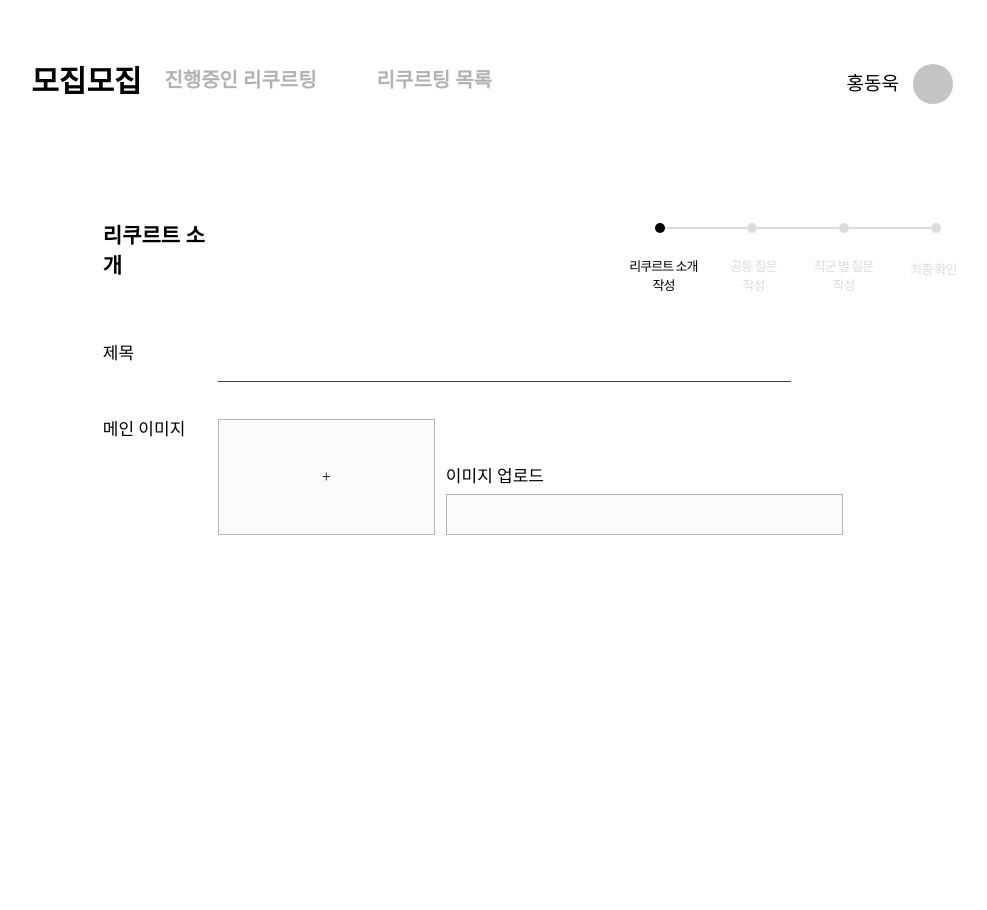
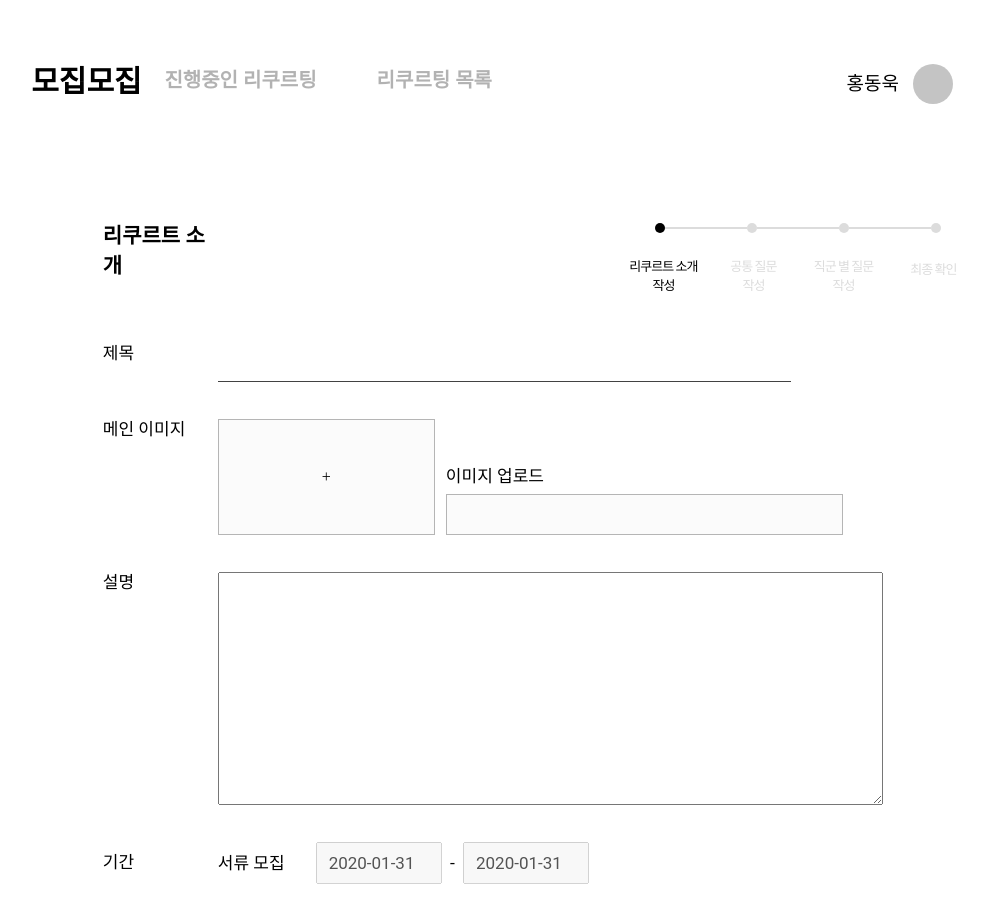
Before and after one commit to Nexters/mozipmozip, a React (Create React App) app in the folder mozip-client/: page /admin/create/intro in a window 1280 px wide. Shown: the top 910 px of the page, without its empty margins (148-1135 px from the left). Before the commit the page ends 800 px from the top, so only its background shows below. Built offline with nearby package versions, Linux system fonts and the light colour scheme; what typesafe-actions would draw is missing.

Commit message:
[#40] feat - intro page UI

```diff
--- a/mozip-client/src/components/Admin/Announcement/Create/Intro/index.tsx
+++ b/mozip-client/src/components/Admin/Announcement/Create/Intro/index.tsx
@@ -1,5 +1,5 @@
 import React, {useReducer} from 'react';
-import { Ul, Li } from "../styled"; // Create Common Styled Component
+import { Ul, Li, SubLayer, SubTitle } from "../styled"; // Create Common Styled Component
 import * as Styled from './styled';
 
 type IntroState = {
@@ -28,17 +28,34 @@ function Intro() {
         </Li>
         <Li>
           <Styled.Title>메인 이미지</Styled.Title>
-          <Styled.ImageLayer>
+          <SubLayer>
             {imageData ?
               <Styled.ImagePreview src="" alt=""/>
               :
-              <Styled.DefaultImage>+</Styled.DefaultImage>
-            }
+              <>
+                <label htmlFor="intro-file-input">
+                  <Styled.DefaultImage>+</Styled.DefaultImage>
+                </label>
+                <Styled.FileInput/>
+              </>}
             <Styled.NameLayer>
               <span>이미지 업로드</span>
               <input type="text" value="" readOnly disabled/>
             </Styled.NameLayer>
-          </Styled.ImageLayer>
+          </SubLayer>
+        </Li>
+        <Li>
+          <Styled.Title>설명</Styled.Title>
+          <Styled.TextArea/>
+        </Li>
+        <Li style={{alignItems: 'center'}}>
+          <Styled.Title>기간</Styled.Title>
+          <SubLayer style={{alignItems: 'center'}}>
+            <SubTitle style={{marginRight: '31px'}}>서류 모집</SubTitle>
+            <Styled.CalendarInput/>
+              &nbsp;&nbsp;-&nbsp;&nbsp;
+            <Styled.CalendarInput/>
+          </SubLayer>
         </Li>
       </Ul>
   );
--- a/mozip-client/src/components/Admin/Announcement/Create/Intro/styled.ts
+++ b/mozip-client/src/components/Admin/Announcement/Create/Intro/styled.ts
@@ -1,4 +1,4 @@
-import styled, { css } from 'styled-components';
+import styled, {css} from 'styled-components';
 
 const imageCss = css`
   width: 215px;
@@ -28,22 +28,23 @@ export const InputText = styled.input`
   padding-bottom: 7px;
 `;
 
-export const ImageLayer = styled.div`
-  width: 70%;
-  display: flex;
-  align-items: flex-end;
-`;
-
 export const ImagePreview = styled.img`
   ${imageCss};
   text-align: center;
   line-height: 114px;
 `;
 
-export const DefaultImage  = styled.div`
+export const DefaultImage = styled.div`
   ${imageCss};
   text-align: center;
   line-height: 114px;
+`;
+
+export const FileInput = styled.input.attrs({
+  type: 'file',
+  id: 'intro-file-input'
+})`
+  display: none;
 `;
 
 export const NameLayer = styled.div`
@@ -65,3 +66,27 @@ export const NameLayer = styled.div`
     width: 100%;
   }
 `;
+
+export const TextArea = styled.textarea.attrs({
+  maxLength: 500
+})`
+  width: 70%;
+  height: 181px;
+  padding: 25px;
+  font-family: Roboto, Noto Sans Kr, sans-serif;
+  font-size: 13px;
+  line-height: 20px;
+  letter-spacing: -0.075em;
+`;
+
+export const CalendarInput = styled.input.attrs({
+  readOnly: true,
+  disabled: true,
+  value: '2020-01-31'
+})`
+  width: 100px;
+  font-family: Roboto, Noto Sans Kr, sans-serif;
+  font-size: 17px;
+  line-height: 20px;
+  padding: 9px 11px;
+`;
--- a/mozip-client/src/components/Admin/Announcement/Create/styled.ts
+++ b/mozip-client/src/components/Admin/Announcement/Create/styled.ts
@@ -9,6 +9,7 @@ export const Ul = styled.ul`
   list-style: none;
   padding: 0;
   margin-top: 5%;
+  margin-bottom: 25%;
   & > li + li {
    margin-top: 37px;
   }
@@ -19,3 +20,15 @@ export const Li = styled.li`
   margin-left: 10%;
   display: flex;
 `;
+
+export const SubLayer = styled.div`
+  width: 70%;
+  display: flex;
+  align-items: flex-end;
+`;
+
+export const SubTitle = styled.div`
+  font-family: Roboto, sans-serif;
+  font-size: 17px;
+  line-height: 20px;
+`;
```
